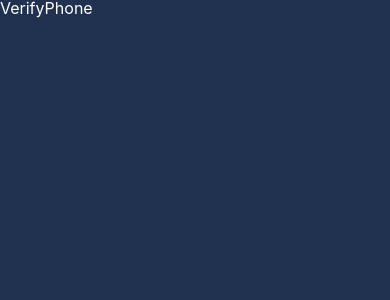
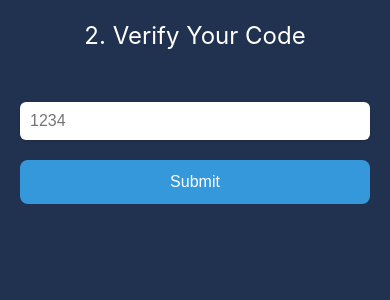
Before and after one commit to superstarMann/guader-client, a React (Create React App) app in the folder guader/: page /verify-phone/1 in a window 390 px wide. Shown: the top 300 px of the page. Built offline with nearby package versions, Linux system fonts and the light colour scheme.

Commit message:
finished verifycode ui
add | undefined in CompletePhoneVerification.ts

```diff
--- a/guader/package.json
+++ b/guader/package.json
@@ -22,6 +22,7 @@
     "react-helmet-async": "^1.2.2",
     "react-hook-form": "^7.24.2",
     "react-hot-toast": "^2.2.0",
+    "react-router": "^6.2.1",
     "react-router-dom": "^6.2.1",
     "react-scripts": "^3.0.1",
     "styled-component": "^2.8.0",
--- /dev/null
+++ b/guader/src/__generated__/CompletePhoneVerification.ts
@@ -0,0 +1,23 @@
+/* tslint:disable */
+/* eslint-disable */
+// @generated
+// This file was automatically generated and should not be edited.
+
+// ====================================================
+// GraphQL mutation operation: CompletePhoneVerification
+// ====================================================
+
+export interface CompletePhoneVerification_CompletePhoneVerification {
+  __typename: "CompletePhoneVerificationResponse";
+  ok: boolean;
+  error: string | null;
+}
+
+export interface CompletePhoneVerification {
+  CompletePhoneVerification: CompletePhoneVerification_CompletePhoneVerification;
+}
+
+export interface CompletePhoneVerificationVariables {
+  key: string;
+  phoneNumber: string | undefined;
+}
--- a/guader/src/routes/logOut/OutHome.tsx
+++ b/guader/src/routes/logOut/OutHome.tsx
@@ -5,8 +5,7 @@ import { Link } from 'react-router-dom';
 import styled from 'styled-components';
 import { useForm } from 'react-hook-form';
 import { EmailSignInMutation, EmailSignInMutationVariables } from '../../__generated__/EmailSignInMutation';
-import { toast } from 'react-toastify';
-import { Toaster } from 'react-hot-toast';
+
 import { ErrorComment } from '../../components/ErrorComment';
 
 export const Container = styled.div`
--- a/guader/src/routes/logOut/PhoneLogin.tsx
+++ b/guader/src/routes/logOut/PhoneLogin.tsx
@@ -11,7 +11,7 @@ import { faGg } from '@fortawesome/free-brands-svg-icons';
 import { Link, useNavigate } from 'react-router-dom';
 import { ErrorComment } from '../../components/ErrorComment';
 
-const PhoneMain= styled.h1`
+export const PhoneMain= styled.h1`
  width:30%;
  display: flex;
  align-items: center;
@@ -24,7 +24,7 @@ const PhoneMain= styled.h1`
  }
 `
 
-const PhoneTitle = styled.h1`
+export const PhoneTitle = styled.h1`
 font-size: 1.875rem;
 line-height: 2.25rem;
 margin-bottom: 20px;
@@ -54,7 +54,7 @@ font-size: 1rem;
 const CountryOption = styled.option`
 `
 
-const PhoneForm = styled.form`
+export const PhoneForm = styled.form`
  display: flex;
  flex-direction: column;
  margin-top: 20px;
@@ -82,8 +82,6 @@ mutation StartPhoneVerification($phoneNumber: String!) {
 
 `
 
-
-
 interface IPhoneProps{
     phoneNumber: string;
     dialCode: string;
@@ -96,7 +94,7 @@ export const PhoneLogin = () => {
     })
     const onCompleted = (data: StartPhoneVerification) => {
       alert(`We send your ${getValues("phoneNumber")}`)
-      history("/verify-phone", {state: `enter-verify-code`})
+      history(`/verify-phone/+82${getValues("phoneNumber")}`)
     }
     const [startPhoneVerificationMutation, {data: startPhoneResult, loading}] = useMutation<
     StartPhoneVerification,
@@ -120,7 +118,7 @@ export const PhoneLogin = () => {
         <Header>
           <Contents>
             <PhoneMain>
-              <PhoneTitle>1. Enter Your Mobile Number</PhoneTitle>
+              <PhoneTitle>1. Verify Your Mobile Number</PhoneTitle>
               <PhoneForm onSubmit={handleSubmit(onSubmit)}>
                    <CountrySelect>
                    {countries.map((country, index) => (
@@ -138,14 +136,14 @@ export const PhoneLogin = () => {
                })}
               placeholder='010 1234 5678'
               />
+              <ErrorComment errorMessage={errors.phoneNumber?.message}/>
               {errors.phoneNumber?.type === "minLength" && (
                 <ErrorComment errorMessage='Mobile Number must be more 10'/>
               )}
-              <ErrorComment errorMessage={errors.phoneNumber?.message}/>
               <LogInBtn>{loading ? "loading" : "Submit"}</LogInBtn>
               {startPhoneResult?.StartPhoneVerification.error && (
                 <ErrorComment errorMessage={startPhoneResult.StartPhoneVerification.error}/>
-              )}
+                )}
             </PhoneForm>
             </PhoneMain>
           </Contents>
--- a/guader/src/routes/logOut/SocialLogin.tsx
+++ b/guader/src/routes/logOut/SocialLogin.tsx
@@ -58,8 +58,6 @@ const BackCursor = styled.span`
 `
 
 export const SocialLogin = () => {
-
-    const notify = () => toast('Here is your toast')
  return(
      <Container>
          <Helmet><title>Sical-Login | Guader</title></Helmet>
--- a/guader/src/routes/logOut/VerifyPhone.tsx
+++ b/guader/src/routes/logOut/VerifyPhone.tsx
@@ -1,3 +1,67 @@
 import React from 'react';
+import { gql, useMutation } from '@apollo/client';
+import { Helmet } from 'react-helmet-async';
+import { useForm } from 'react-hook-form';
+import { Container, Contents, Header, LogInBtn, LoginInput } from './OutHome';
+import { useNavigate, useParams } from 'react-router';
+import { CompletePhoneVerification, CompletePhoneVerificationVariables } from '../../__generated__/CompletePhoneVerification';
+import { PhoneForm, PhoneMain, PhoneTitle } from './PhoneLogin';
 
-export const VerifyPhone = () => <span>VerifyPhone</span>
+const COMPLETE_PHONE_VERIFICATION = gql`
+mutation CompletePhoneVerification($key: String!, $phoneNumber: String!) {
+    CompletePhoneVerification(key: $key, phoneNumber: $phoneNumber) {
+      ok
+      error
+    }
+  }
+`
+
+interface IProps{
+    key: string;
+}
+
+type IParams = {
+    id: string;
+}
+
+export const VerifyPhone = () => {
+    const {id} = useParams<IParams>();
+    const {register, handleSubmit, getValues, formState:{errors, isValid}} = useForm<IProps>()
+    const onCompleted = (data: CompletePhoneVerification) => {
+        console.log(data.CompletePhoneVerification.ok)
+    }
+    const [completePhoneVerificationMuation, {data: VerifyCode, loading}] = useMutation<
+    CompletePhoneVerification, CompletePhoneVerificationVariables>(COMPLETE_PHONE_VERIFICATION, {onCompleted});
+    const onSubmit = () => {
+        console.log(`VerifyCode:${getValues("key")}, PhoneNumber:${id}`);
+        const {key} = getValues();
+        completePhoneVerificationMuation({
+            variables:{
+                key,
+                phoneNumber: id //CompletePhoneVerification.ts + | undefined
+            }
+        })
+    }
+
+    return(
+        <Container>
+            <Helmet><title>{id} | Guader</title></Helmet>
+            <Header>
+                <Contents>
+                 <PhoneMain>
+                    <PhoneTitle>2. Verify Your Code</PhoneTitle>
+                    <PhoneForm onSubmit={handleSubmit(onSubmit)}>
+                        <LoginInput
+                        placeholder='1234'
+                        {...register('key',
+                        {required: 'Please Enter Your Verify Code',
+                        maxLength: 5
+                        })}/>
+                        <LogInBtn>{loading ? "Loading" : "Submit"}</LogInBtn>
+                    </PhoneForm>
+                 </PhoneMain>
+                </Contents>
+            </Header>
+        </Container>
+    )
+}
```
Also changed, not shown: 1 other file (tests, documents, lock files or other folders).
